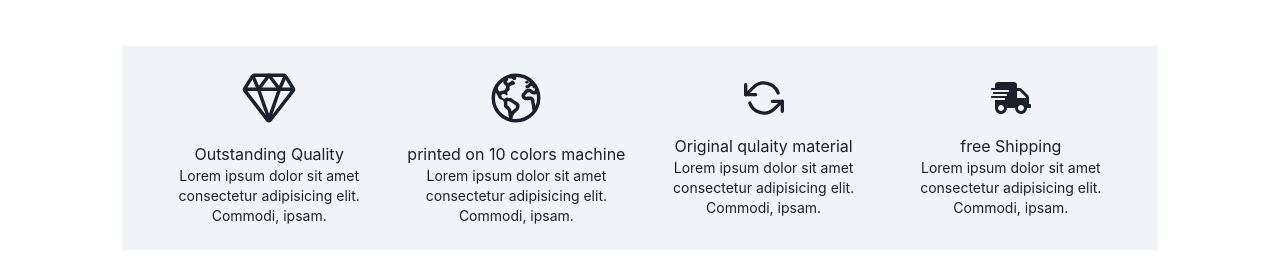
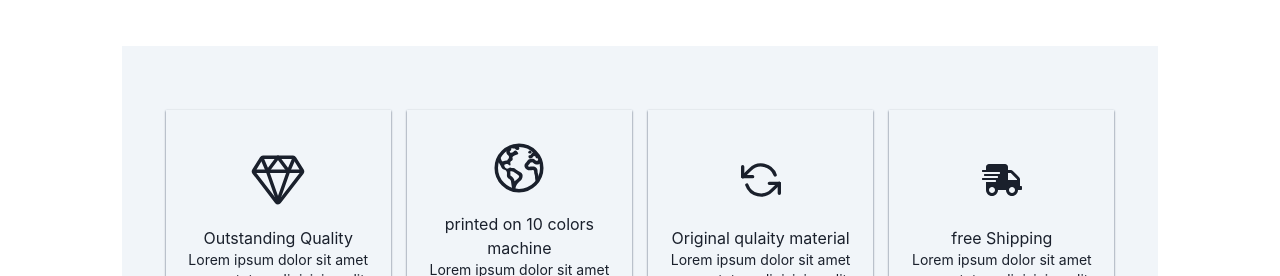
Before and after one commit to Abhijit808/Ecommerce_website, a Next.js app: page / in a window 1280 px wide. Shown: the part 654-930 px from the top of the page. Built offline with nearby package versions, Linux system fonts and the light colour scheme.

Commit message:
change in layout

```diff
--- a/components/card_1/Card_main_1.tsx
+++ b/components/card_1/Card_main_1.tsx
@@ -13,7 +13,7 @@ const card_main_1 = () => {
       <h4 className='text-3xl text-center '>Lorem ipsum dolor sit.</h4>
       <p className='text-center text-lg'>Lorem ipsum dolor sit amet, consectetur adipisicing elit. Illo debitis exercitationem quam autem </p>
     </div> */}
-    <div className='wrapper flex justify-center items-center md:flex-col '>
+    <div className='wrapper flex justify-center items-center md:flex-col gap-4 py-10 px-5'>
 
       <Sub_card_1 Box = {<IoDiamondOutline className='w-14 h-14'/>} heading={"Outstanding Quality"} text={"Lorem ipsum dolor sit amet consectetur adipisicing elit. Commodi, ipsam."}/>
       <Sub_card_1 Box = {<IoEarthOutline className='w-14 h-14'/>}heading={"printed on 10 colors machine"} text={"Lorem ipsum dolor sit amet consectetur adipisicing elit. Commodi, ipsam."}/>
--- a/components/card_1/Sub_card_1.tsx
+++ b/components/card_1/Sub_card_1.tsx
@@ -7,7 +7,7 @@ interface props{
 }
 const Sub_card_1 = ({Box,heading,text}:props) => {
   return (
-    <div className="cards w-full flex flex-col justify-center items-center gap-4">
+    <div className="cards w-full flex flex-col justify-center items-center gap-4 basis-[100%] flex-grow h-60 py-10 px-2 shadow-sm shadow-slate-600">
     <div className="image w-full h-full flex justify-center items-center">
       {Box}
     </div>
--- a/tailwind.config.js
+++ b/tailwind.config.js
@@ -27,6 +27,9 @@ module.exports = {
       colors: {
         'light_black': 'rgba(0 0 0)',
       },
+      boxShadow: {
+        '3xl': '0 35px 60px -15px rgba(0, 0, 0, 0.3)',
+      }
     }
   }
 }
```
